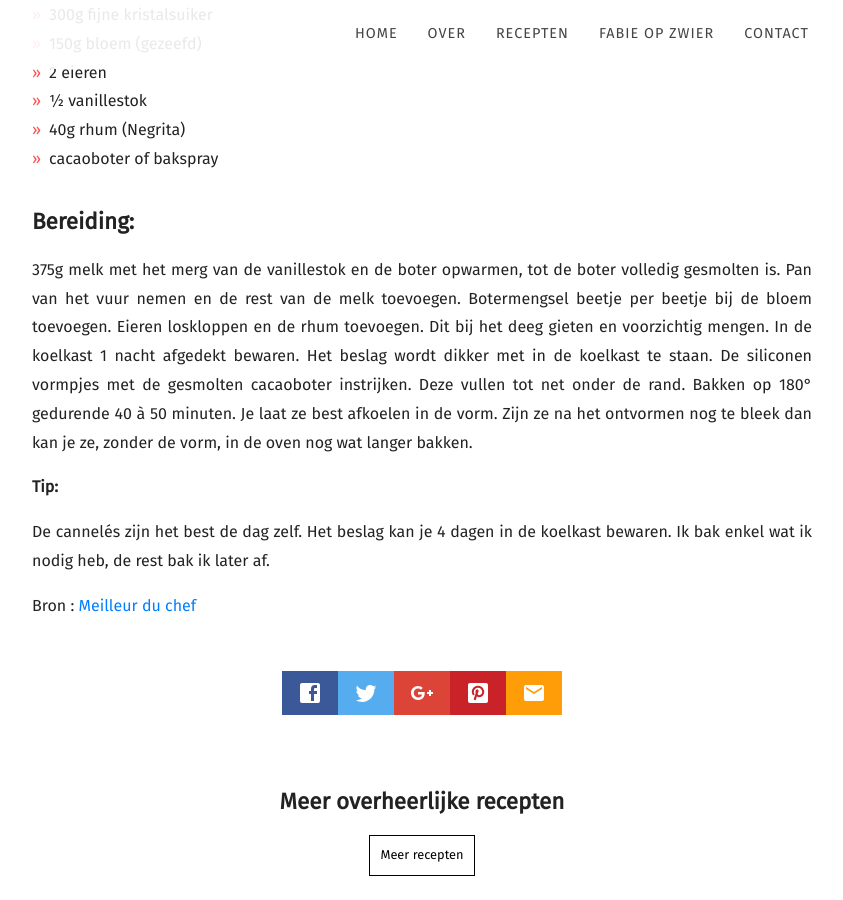
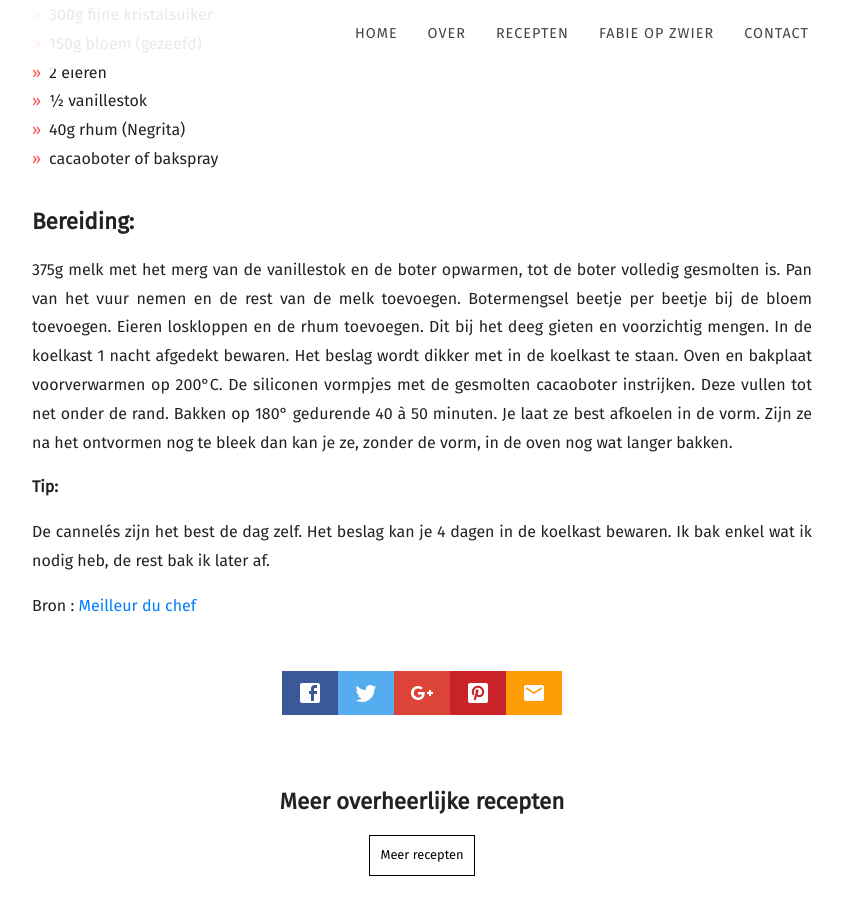
Before and after one commit to fabilicious/fabilicious.github.io, a Jekyll site: the page built from recipes/_posts/2019-12-30-Cannelés_Bordelais.md, in a window 1280 px wide and 900 px high, scrolled down 1290 px. Shown: the whole window, without its empty margins (58-901 px from the left). Built offline with Jekyll 4.4.1, drawn with Linux system fonts in a browser that asks for light colours; nearby versions of some CDN libraries; some web fonts are replaced.

Commit message:
changes roz + can

```diff
--- a/recipes/_posts/2019-12-30-Cannelés_Bordelais.md
+++ b/recipes/_posts/2019-12-30-Cannelés_Bordelais.md
@@ -33,7 +33,8 @@ Pan van het vuur nemen en de rest van de melk toevoegen.
 Botermengsel  beetje per beetje bij de bloem toevoegen.
 Eieren loskloppen en de rhum toevoegen. Dit bij het deeg gieten en voorzichtig mengen.
 In de koelkast 1 nacht afgedekt bewaren. Het beslag wordt dikker met in de koelkast te staan.
-De siliconen vormpjes met de gesmolten cacaoboter instrijken. Deze vullen tot net onder de rand. Bakken op 180° gedurende  40 à 50 minuten.
+Oven en bakplaat voorverwarmen op 200°C.
+De siliconen vormpjes met de gesmolten cacaoboter instrijken. Deze vullen tot net onder de rand. Bakken op 180° gedurende 40 à 50 minuten.
 Je laat ze best afkoelen in de vorm.
 Zijn ze na het ontvormen nog te bleek dan kan je ze, zonder de vorm, in de oven nog wat langer bakken.
 
```
Also changed, not shown: recipes/_posts/2019-07-14-Rozijnenbrood_of_Kramiek.md (+3 -3 lines).
